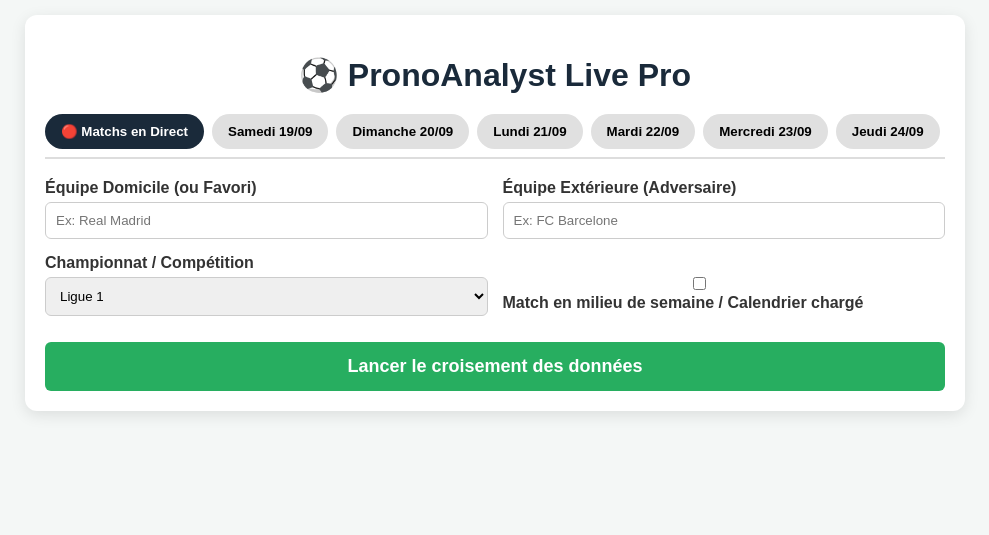
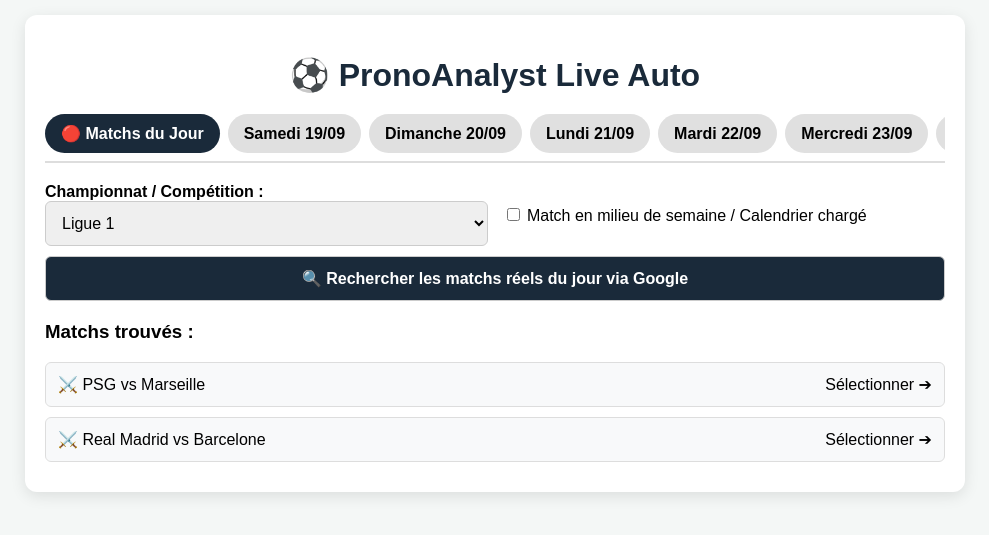
Before and after one commit to alphaabdoulaye/football_analyzer, a Flask app: page / in a window 1280 px wide. Shown: the top 535 px of the page, without its empty margins (145-1134 px from the left). Run offline with Flask 3, Linux system fonts and the light colour scheme.

Commit message:
Update index.html

```diff
--- a/templates/index.html
+++ b/templates/index.html
@@ -3,7 +3,7 @@
 <head>
     <meta charset="UTF-8">
     <meta name="viewport" content="width=device-width, initial-scale=1.0">
-    <title>PronoAnalyst Live Pro</title>
+    <title>PronoAnalyst Live Auto</title>
     <style>
         :root { --primary: #1a2a3a; --accent: #27ae60; --bg: #f4f7f6; }
         body { font-family: Arial, sans-serif; background: var(--bg); margin: 0; padding: 15px; }
@@ -17,76 +17,86 @@
         .form-grid { display: grid; grid-template-columns: 1fr 1fr; gap: 15px; }
         @media(max-width: 600px) { .form-grid { grid-template-columns: 1fr; } }
 
-        .input-group { margin-bottom: 15px; }
-        label { display: block; font-weight: 600; margin-bottom: 5px; color: #333; }
-        input, select { width: 100%; padding: 10px; border: 1px solid #ccc; border-radius: 6px; box-sizing: border-box; }
+        select, button { width: 100%; padding: 12px; border-radius: 6px; border: 1px solid #ccc; font-size: 16px; }
+        .btn-fetch { background: var(--primary); color: white; font-weight: bold; cursor: pointer; margin-top: 10px; }
+        .btn-analyze { background: var(--accent); color: white; font-weight: bold; cursor: pointer; margin-top: 15px; display: none; }
 
-        .btn-analyze { width: 100%; padding: 14px; background: var(--accent); color: white; border: none; border-radius: 6px; font-size: 18px; font-weight: bold; cursor: pointer; margin-top: 10px; }
-        .btn-analyze:hover { background: #219150; }
+        .matches-list { margin-top: 20px; display: none; }
+        .match-card { background: #f8f9fa; border: 1px solid #ddd; padding: 12px; margin-bottom: 10px; border-radius: 6px; cursor: pointer; display: flex; justify-content: space-between; align-items: center; }
+        .match-card.selected { border-color: var(--accent); background: #e8f8f5; font-weight: bold; }
 
         .results-box { margin-top: 25px; border: 1px solid #e0e0e0; border-radius: 8px; padding: 20px; background: #fafafa; display: none; }
         .prono-card { background: #e8f8f5; border-left: 5px solid var(--accent); padding: 12px; margin: 10px 0; border-radius: 4px; }
         .prono-title { font-weight: bold; color: #1e8449; }
-        .badge { background: var(--primary); color: white; padding: 3px 8px; border-radius: 12px; font-size: 0.8em; }
+        .standings-grid { display: grid; grid-template-columns: 1fr 1fr; gap: 10px; background: #fff; padding: 10px; border-radius: 6px; border: 1px solid #eee; margin-bottom: 15px; }
     </style>
 </head>
 <body>
 
 <div class="app-container">
-    <h1>⚽ PronoAnalyst Live Pro</h1>
+    <h1>⚽ PronoAnalyst Live Auto</h1>
 
     <!-- Onglets des Jours -->
     <div class="tabs">
-        <button class="tab-btn active" onclick="selectTab(this, 'live')">🔴 Matchs en Direct</button>
+        <button class="tab-btn active" onclick="selectTab(this, 'live')">🔴 Matchs du Jour</button>
         {% for day in days %}
             <button class="tab-btn" onclick="selectTab(this, '{{ day.code }}')">{{ day.label }}</button>
         {% endfor %}
     </div>
 
-    <!-- Formulaire -->
     <div class="form-grid">
-        <div class="input-group">
-            <label>Équipe Domicile (ou Favori)</label>
-            <input type="text" id="team_a" placeholder="Ex: Real Madrid">
-        </div>
-        <div class="input-group">
-            <label>Équipe Extérieure (Adversaire)</label>
-            <input type="text" id="team_b" placeholder="Ex: FC Barcelone">
-        </div>
-    </div>
-
-    <div class="form-grid">
-        <div class="input-group">
-            <label>Championnat / Compétition</label>
-            <select id="league">
+        <div>
+            <label><strong>Championnat / Compétition :</strong></label>
+            <select id="league" onchange="loadMatches()">
                 {% for league in leagues %}
                     <option value="{{ league }}">{{ league }}</option>
                 {% endfor %}
             </select>
         </div>
-        <div class="input-group" style="display: flex; align-items: center; margin-top: 20px;">
+        <div style="display: flex; align-items: center;">
             <label style="cursor: pointer;">
                 <input type="checkbox" id="is_midweek"> Match en milieu de semaine / Calendrier chargé
             </label>
         </div>
     </div>
 
-    <button class="btn-analyze" onclick="runAnalysis()">Lancer le croisement des données</button>
+    <button class="btn-fetch" onclick="loadMatches()">🔍 Rechercher les matchs réels du jour via Google</button>
 
-    <!-- Zone de Résultats -->
+    <!-- Liste des matchs auto-détectés -->
+    <div id="matches-container" class="matches-list">
+        <h3>Matchs trouvés :</h3>
+        <div id="matches-list-items"></div>
+        <button id="btn-run" class="btn-analyze" onclick="runSelectedAnalysis()">Lancer l'analyse complète du match sélectionné</button>
+    </div>
+
+    <!-- Affichage des Résultats -->
     <div id="results" class="results-box">
         <h2 id="match-title" style="text-align: center; color: var(--primary);"></h2>
-        <p><strong>Compétition :</strong> <span id="league-tag" class="badge"></span></p>
+
+        <!-- Rangs, Classement et Différence de buts -->
+        <h3>📊 Classement & Différence de Buts :</h3>
+        <div class="standings-grid">
+            <div>
+                <strong id="team-a-name"></strong>
+                <p>Rang : <span id="rank-a"></span></p>
+                <p>Diff. de Buts : <span id="diff-a"></span></p>
+            </div>
+            <div>
+                <strong id="team-b-name"></strong>
+                <p>Rang : <span id="rank-b"></span></p>
+                <p>Diff. de Buts : <span id="diff-b"></span></p>
+            </div>
+        </div>
 
         <h3>🎯 Pronostics Sûrs Recommandés :</h3>
         <div id="pronostics-container"></div>
 
-        <h3>📊 Analyse des Critères Croisés :</h3>
+        <h3>📈 Analyse Croisée (BTTS, xG, Défense, Arbitre) :</h3>
         <ul>
             <li><strong>Probabilité BTTS :</strong> <span id="btts-val"></span></li>
             <li><strong>Tendance xG Favori :</strong> <span id="xg-val"></span></li>
             <li><strong>Fragilité Défensive :</strong> <span id="def-val"></span></li>
-            <li><strong>Arbitrage :</strong> <span id="ref-val"></span></li>
+            <li><strong>Facteur Arbitrage :</strong> <span id="ref-val"></span></li>
         </ul>
 
         <div id="notes-box" style="color: #c0392b; font-weight: bold;"></div>
@@ -95,41 +105,82 @@
 
 <script>
 let currentDay = 'live';
+let selectedMatch = null;
 
 function selectTab(btn, dayCode) {
     document.querySelectorAll('.tab-btn').forEach(b => b.classList.remove('active'));
     btn.classList.add('active');
     currentDay = dayCode;
+    loadMatches();
 }
 
-function runAnalysis() {
-    const teamA = document.getElementById('team_a').value;
-    const teamB = document.getElementById('team_b').value;
+function loadMatches() {
+    const league = document.getElementById('league').value;
+    const container = document.getElementById('matches-container');
+    const itemsList = document.getElementById('matches-list-items');
+
+    itemsList.innerHTML = "Recherche des rencontres en cours via Google...";
+    container.style.display = 'block';
+
+    fetch('/api/fetch_matches', {
+        method: 'POST',
+        headers: { 'Content-Type': 'application/json' },
+        body: JSON.stringify({ league: league, day: currentDay })
+    })
+    .then(res => res.json())
+    .then(data => {
+        itemsList.innerHTML = '';
+        if(data.matches.length === 0) {
+            itemsList.innerHTML = 'Aucun match trouvé pour ce jour/championnat.';
+            return;
+        }
+
+        data.matches.forEach((m, idx) => {
+            const card = document.createElement('div');
+            card.className = 'match-card';
+            card.innerHTML = `<span>⚔️ ${m.team_a} vs ${m.team_b}</span> <span>Sélectionner ➔</span>`;
+            card.onclick = () => {
+                document.querySelectorAll('.match-card').forEach(c => c.classList.remove('selected'));
+                card.classList.add('selected');
+                selectedMatch = m;
+                document.getElementById('btn-run').style.display = 'block';
+            };
+            itemsList.appendChild(card);
+        });
+    });
+}
+
+function runSelectedAnalysis() {
+    if(!selectedMatch) return;
+
     const league = document.getElementById('league').value;
     const isMidweek = document.getElementById('is_midweek').checked;
-
-    if (!teamA || !teamB) {
-        alert("Veuillez renseigner les deux équipes.");
-        return;
-    }
 
     fetch('/api/analyze', {
         method: 'POST',
         headers: { 'Content-Type': 'application/json' },
         body: JSON.stringify({
-            team_a: teamA,
-            team_b: teamB,
+            team_a: selectedMatch.team_a,
+            team_b: selectedMatch.team_b,
             league: league,
-            is_midweek: isMidweek,
-            day: currentDay
+            is_midweek: isMidweek
         })
     })
     .then(res => res.json())
     .then(data => {
         document.getElementById('results').style.display = 'block';
         document.getElementById('match-title').innerText = `${data.team_a} vs ${data.team_b}`;
-        document.getElementById('league-tag').innerText = data.league;
 
+        // Affichage des rangs et différence de buts
+        document.getElementById('team-a-name').innerText = data.team_a;
+        document.getElementById('rank-a').innerText = data.standings.rank_a;
+        document.getElementById('diff-a').innerText = data.standings.diff_goals_a;
+
+        document.getElementById('team-b-name').innerText = data.team_b;
+        document.getElementById('rank-b').innerText = data.standings.rank_b;
+        document.getElementById('diff-b').innerText = data.standings.diff_goals_b;
+
+        // Informations croisées
         document.getElementById('btts-val').innerText = data.btts_prob;
         document.getElementById('xg-val').innerText = data.xg_trend;
         document.getElementById('def-val').innerText = data.defensive_fragility;
@@ -145,14 +196,12 @@ function runAnalysis() {
             `;
         });
         document.getElementById('pronostics-container').innerHTML = pronoHtml;
-
-        let notesHtml = '';
-        if(data.notes.length > 0) {
-            notesHtml = '⚠️ Attention : ' + data.notes.join(' ');
-        }
-        document.getElementById('notes-box').innerText = notesHtml;
+        document.getElementById('notes-box').innerText = data.notes.join(' ');
     });
 }
+
+// Chargement automatique au démarrage
+window.onload = loadMatches;
 </script>
 
 </body>
```
